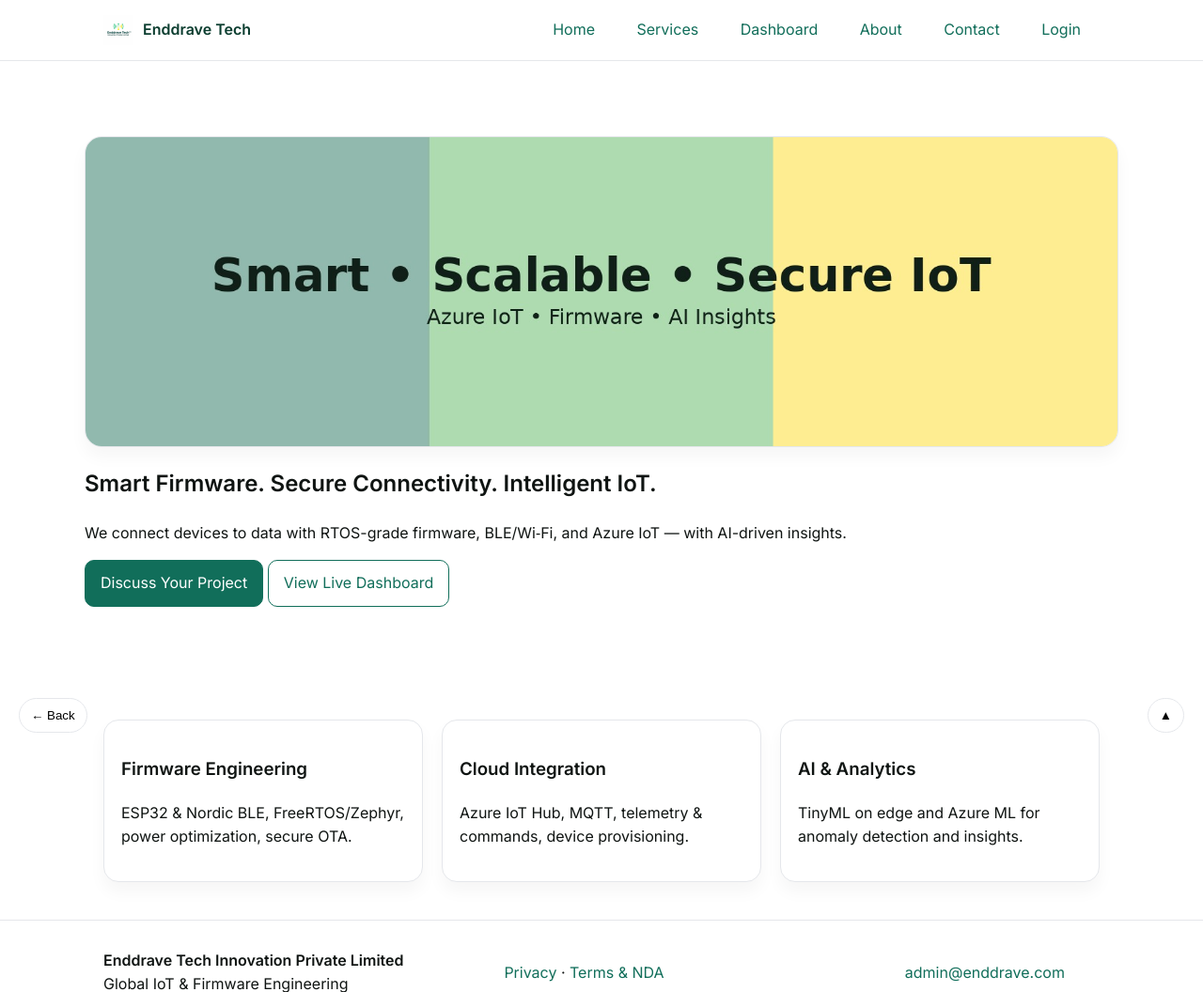
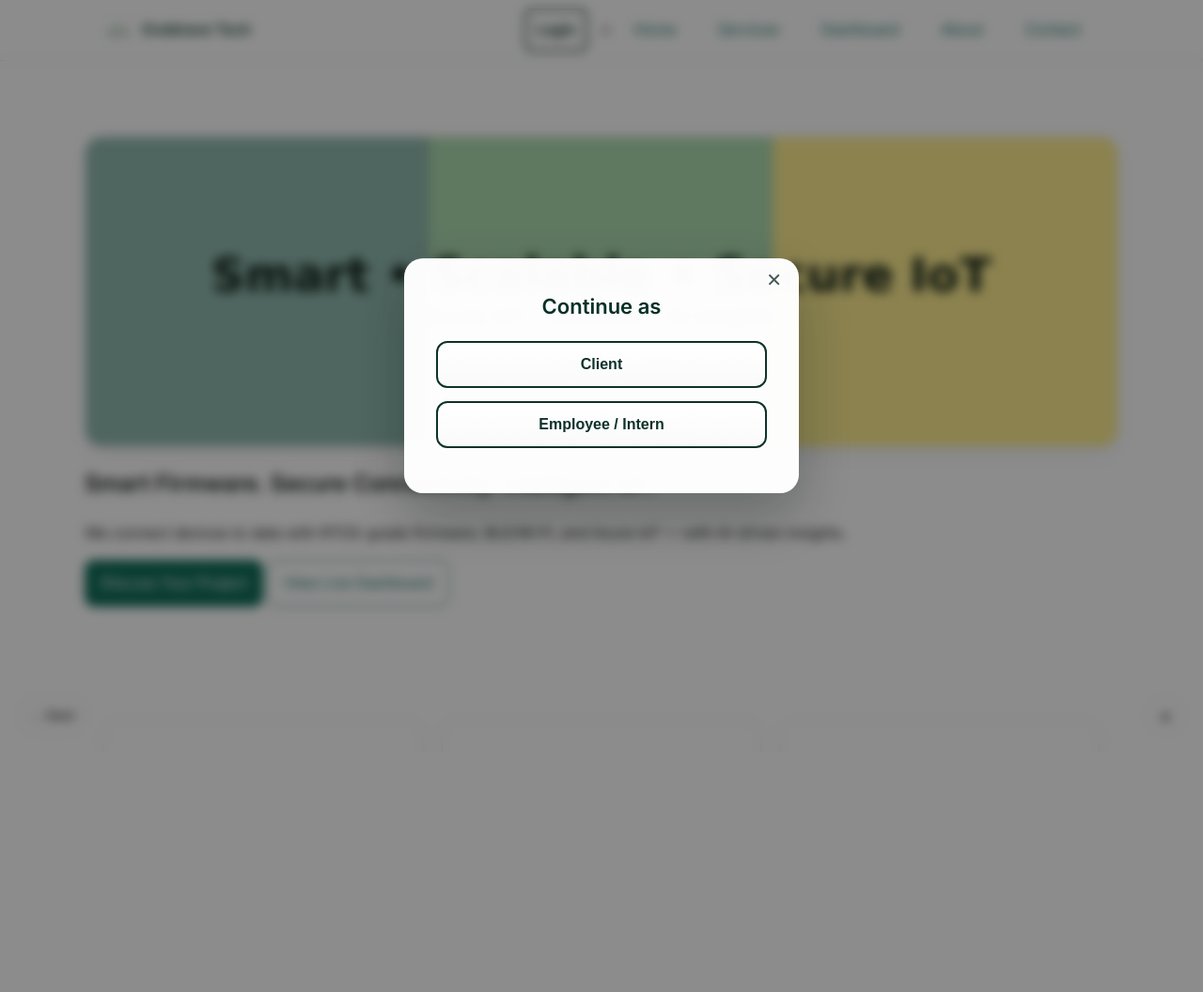
Before and after one commit to Enddrave/Enddrave, a PHP site: page / in a window 1280 px wide. Shown: the top 1056 px of the page at 94% size. After the commit the page ends 770 px from the top, so only its background shows below. Run offline with PHP 8.4, Linux system fonts and the light colour scheme.

Commit message:
Login client employee model popup implemented

```diff
--- a/assets/css/style.css
+++ b/assets/css/style.css
@@ -151,66 +151,3 @@ a{color:var(--primary);text-decoration:none}
     font-size: 1.3rem;
   }
 }
-
-#userTypeModal {
-  display: none;
-  position: fixed;
-  inset: 0;
-  background: rgba(0,0,0,0.45);
-  backdrop-filter: blur(6px);
-  z-index: 99999;
-  display: flex;
-  align-items: center;
-  justify-content: center;
-  padding: 24px;
-}
-.user-modal-card {
-  width: 420px;
-  max-width: calc(100% - 48px);
-  background: rgba(255,255,255,0.98);
-  border-radius: 20px;
-  padding: 34px;
-  box-shadow: 0 24px 60px rgba(4,22,12,0.28);
-  position: relative;
-  text-align: center;
-}
-.user-modal-card h3 {
-  margin: 0 0 18px 0;
-  font-size: 22px;
-  color: #073026;
-  font-weight: 700;
-}
-.user-option {
-  display:block;
-  width:100%;
-  padding:14px 18px;
-  margin:14px 0;
-  border-radius:12px;
-  border:2px solid #0d3229;
-  background: linear-gradient(180deg, rgba(255,255,255,1), rgba(250,250,250,1));
-  color:#0d3229;
-  font-weight:700;
-  font-size:16px;
-  cursor:pointer;
-  transition: all .18s ease;
-}
-.user-option:hover {
-  background: #0d3229;
-  color: #fff;
-  transform: translateY(-3px);
-  box-shadow: 0 10px 30px rgba(13,50,41,0.12);
-}
-.user-close {
-  position:absolute;
-  top:10px;
-  right:12px;
-  background:transparent;
-  border:none;
-  font-size:20px;
-  cursor:pointer;
-  color:#435754;
-}
-@media (max-width:480px){
-  .user-modal-card{padding:22px;border-radius:14px;}
-  .user-option{padding:12px;font-size:15px;}
-}
--- /dev/null
+++ b/client-login.html
@@ -0,0 +1 @@
+<!doctype html><html><head><meta charset='utf-8'><meta http-equiv='refresh' content='0;url=unified-login.html?role=client'></head><body></body></html>
--- /dev/null
+++ b/employee-login.html
@@ -0,0 +1 @@
+<!doctype html><html><head><meta charset='utf-8'><meta http-equiv='refresh' content='0;url=unified-login.html?role=employee'></head><body></body></html>
--- a/index.html
+++ b/index.html
@@ -14,13 +14,36 @@
 <header class="site-header">
   <div class="container nav">
     <a class="brand" href=""><img src="assets/images/logo.png" alt="Enddrave Tech logo" /><span>Enddrave Tech</span></a>
-    <nav>
+    <nav
+<li style="list-style:none; margin-left:10px;">
+  <a href="javascript:void(0)" class="login-nav-btn" onclick="openUserTypeModal()">Login</a>
+</li>
+<style>
+/* Login nav button - matches green theme */
+.login-nav-btn{
+  display:inline-block;
+  padding:8px 18px;
+  border-radius:20px;
+  border:2px solid #0d3229;
+  color:#0d3229;
+  font-weight:600;
+  text-decoration:none;
+  transition:all .18s ease;
+}
+.login-nav-btn:hover{
+  background:#0d4a38;
+  color:#ffffff;
+}
+@media (max-width:800px){
+  .login-nav-btn{padding:6px 12px;font-size:14px;}
+}
+</style>
+>
       <a href="">Home</a>
       <a href="services.html">Services</a>
       <a href="dashboard.html">Dashboard</a>
       <a href="about.html">About</a>
       <a href="contact.html">Contact</a>
-      <a href="javascript:void(0)" class="login-nav-btn" onclick="openUserTypeModal()">Login</a>
     </nav>
   </div>
 </header>
@@ -51,6 +74,82 @@
 </footer>
 <button class="back-btn" onclick="history.back()">← Back</button>
 <button id="scrollTopBtn" aria-label="Scroll to top">▲</button>
+
+<!-- USER-TYPE-MODAL-START -->
+<style>
+/* USER TYPE MODAL - Style A (modern blurred SaaS) */
+#userTypeModal {
+  display: none;
+  position: fixed;
+  inset: 0;
+  background: rgba(0,0,0,0.45);
+  backdrop-filter: blur(6px);
+  z-index: 99999;
+  display: flex;
+  align-items: center;
+  justify-content: center;
+  padding: 24px;
+}
+.user-modal-card {
+  width: 420px;
+  max-width: calc(100% - 48px);
+  background: rgba(255,255,255,0.98);
+  border-radius: 20px;
+  padding: 34px;
+  box-shadow: 0 24px 60px rgba(4,22,12,0.28);
+  position: relative;
+  text-align: center;
+}
+.user-modal-card h3 {
+  margin: 0 0 18px 0;
+  font-size: 22px;
+  color: #073026;
+  font-weight: 700;
+}
+.user-option {
+  display:block;
+  width:100%;
+  padding:14px 18px;
+  margin:14px 0;
+  border-radius:12px;
+  border:2px solid #0d3229;
+  background: linear-gradient(180deg, rgba(255,255,255,1), rgba(250,250,250,1));
+  color:#0d3229;
+  font-weight:700;
+  font-size:16px;
+  cursor:pointer;
+  transition: all .18s ease;
+}
+.user-option:hover {
+  background: #0d3229;
+  color: #fff;
+  transform: translateY(-3px);
+  box-shadow: 0 10px 30px rgba(13,50,41,0.12);
+}
+.user-close {
+  position:absolute;
+  top:10px;
+  right:12px;
+  background:transparent;
+  border:none;
+  font-size:20px;
+  cursor:pointer;
+  color:#435754;
+}
+@media (max-width:480px){
+  .user-modal-card{padding:22px;border-radius:14px;}
+  .user-option{padding:12px;font-size:15px;}
+}
+</style>
+
+<div id="userTypeModal" aria-hidden="true">
+  <div class="user-modal-card" role="dialog" aria-modal="true" aria-labelledby="userTypeTitle">
+    <button class="user-close" aria-label="Close" onclick="closeUserTypeModal()">✕</button>
+    <h3 id="userTypeTitle">Continue as</h3>
+    <button class="user-option" onclick="goToUnified('client')">Client</button>
+    <button class="user-option" onclick="goToUnified('employee')">Employee / Intern</button>
+  </div>
+</div>
 
 <script>
 function openUserTypeModal(){
```
Also changed, not shown: unified-login.html (added, +59 -0 lines).
